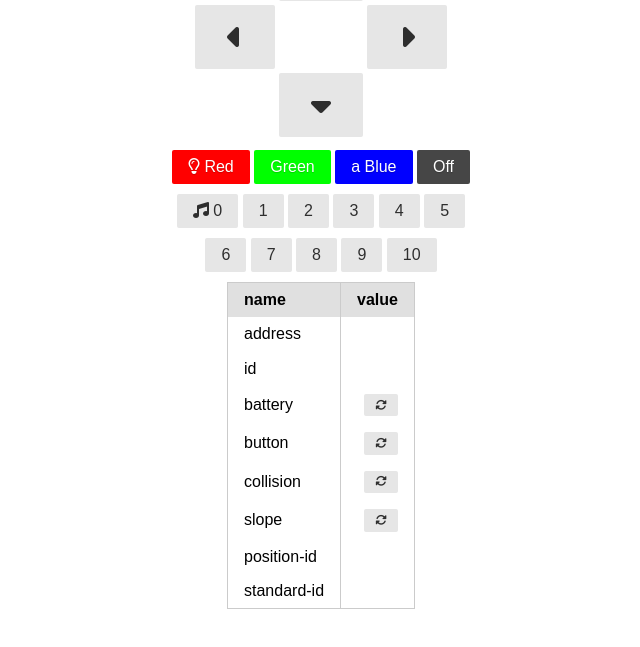
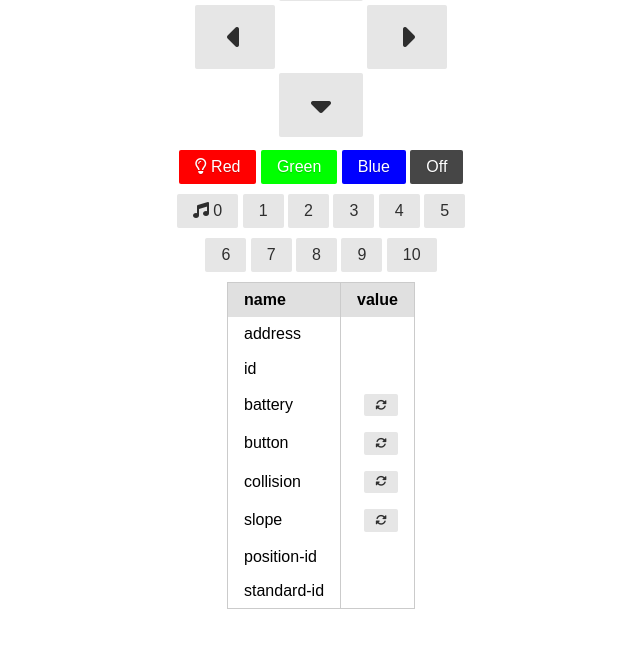
Before and after one commit to snoguchi/toio-browser-example, a website built with webpack: page static/index.html in a window 1280 px wide. Both pictures are taken after a click on the button "connect to cube". Shown: the part 123-770 px from the top of the page, without its empty margins (319-959 px from the left). Built offline with nearby package versions, Linux system fonts and the light colour scheme; what @toio/scanner would draw is missing.

Commit message:
Fix typo

```diff
--- a/static/index.html
+++ b/static/index.html
@@ -46,7 +46,7 @@
     <button id="turnOnLight-green" class="pure-button button-colored" style="background: rgb(0, 255, 0);">
       Green
     </button>
-    <button id="turnOnLight-blue" class="pure-button button-colored" style="background: rgb(0, 0, 255);">a
+    <button id="turnOnLight-blue" class="pure-button button-colored" style="background: rgb(0, 0, 255);">
       Blue
     </button>
     <button id="turnOffLight" class="pure-button button-colored" style="background: rgb(70, 70, 70);">Off</button>
```
